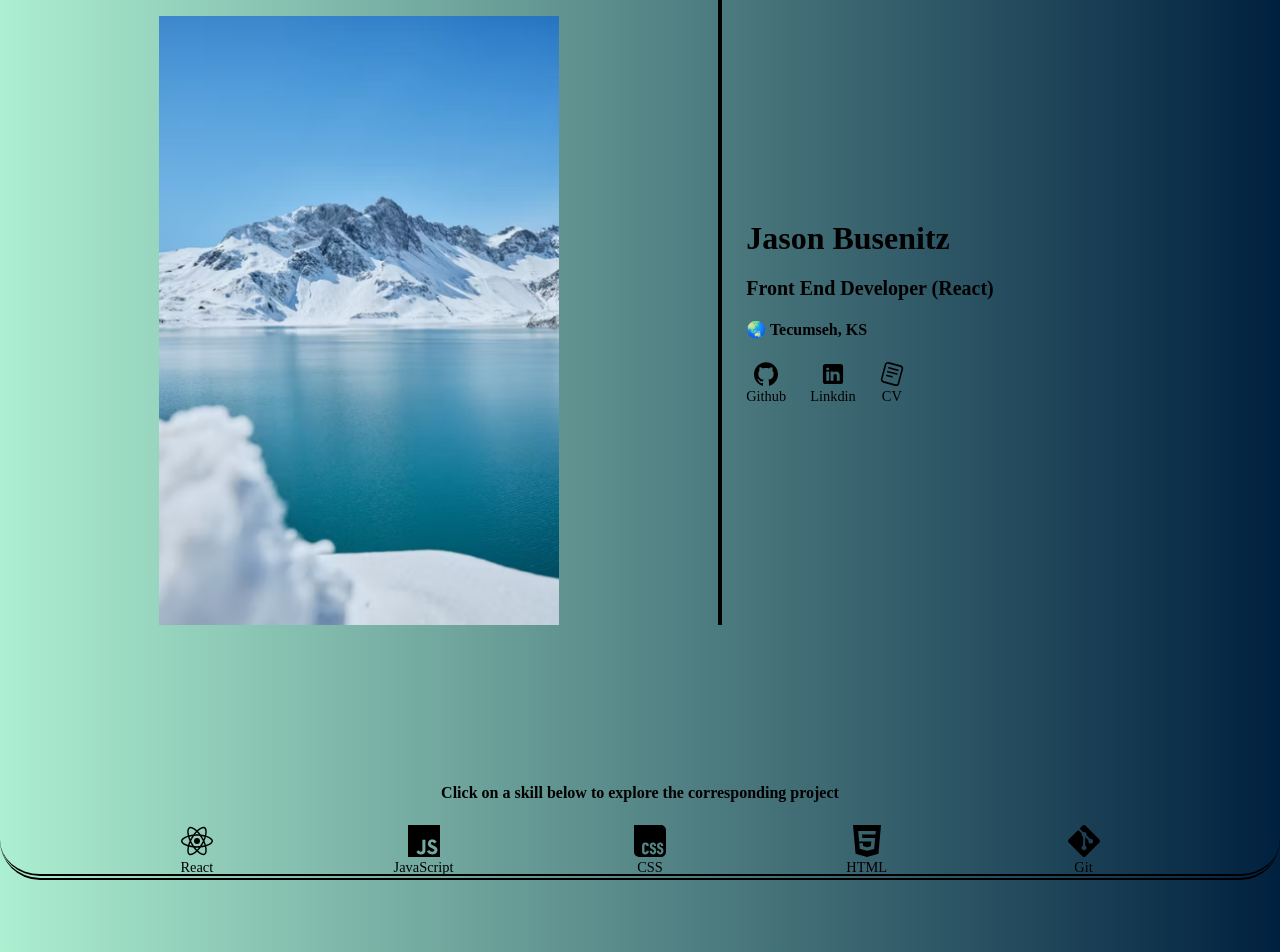
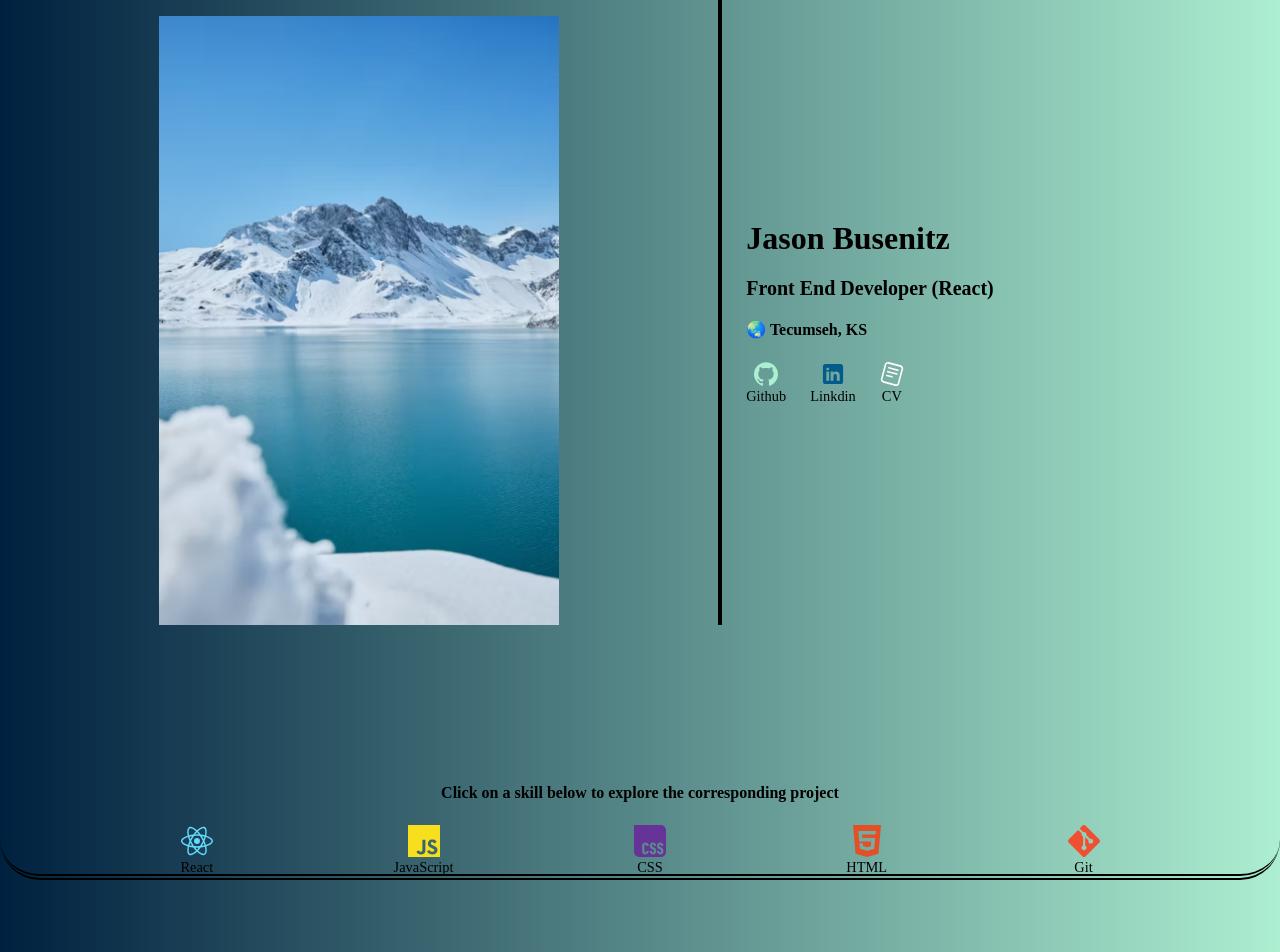
Before and after one commit to JasonBusenitz/portfolio2, a React (Vite) app: page / in a window 1280 px wide. Shown: the top 952 px of the page. Built offline with nearby package versions, Linux system fonts and the light colour scheme.

Commit message:
All elements have been styled

```diff
--- a/src/assets/css/index.css
+++ b/src/assets/css/index.css
@@ -35,7 +35,7 @@ body {
     display: flex;
     flex-direction: column;
     justify-content: center;
-    background-image: linear-gradient(to right, #ADEFD1, #00203F);
+    background-image: linear-gradient(to left, #ADEFD1, #00203F);
 
 
 }
--- a/src/components/icons/cssIcon.css
+++ b/src/components/icons/cssIcon.css
@@ -1,3 +1,4 @@
 .cssIcon {
     width: 4vh;
+    fill: #663399;
 }
--- a/src/components/icons/cvIcon.css
+++ b/src/components/icons/cvIcon.css
@@ -1,3 +1,4 @@
 .cvIcon {
     width: 3vh;
+    fill: white;
 }
--- a/src/components/icons/gitIcon.css
+++ b/src/components/icons/gitIcon.css
@@ -1,3 +1,4 @@
 .gitIcon {
     width: 4vh;
+    fill: #F05032;
 }
--- a/src/components/icons/githubIcon.css
+++ b/src/components/icons/githubIcon.css
@@ -1,3 +1,4 @@
 .githubIcon {
     width: 3vh;
+    fill: #ADEFD1;
 }
--- a/src/components/icons/htmlIcon.css
+++ b/src/components/icons/htmlIcon.css
@@ -1,3 +1,4 @@
 .htmlIcon {
     width: 4vh;
+    fill: #E34F26;
 }
--- a/src/components/icons/jsIcon.css
+++ b/src/components/icons/jsIcon.css
@@ -1,3 +1,4 @@
 .jsIcon {
     width: 4vh;
+    fill: #F7DF1E;
 }
--- a/src/components/icons/linkdinIcon.css
+++ b/src/components/icons/linkdinIcon.css
@@ -1,3 +1,4 @@
 .linkdinIcon {
     width: 3vh;
+    fill: #035b8b;
 }
--- a/src/components/icons/reactIcon.css
+++ b/src/components/icons/reactIcon.css
@@ -1,3 +1,4 @@
 .reactIcon {
     width: 4vh;
+    fill: #61DAFB;
 }
```
